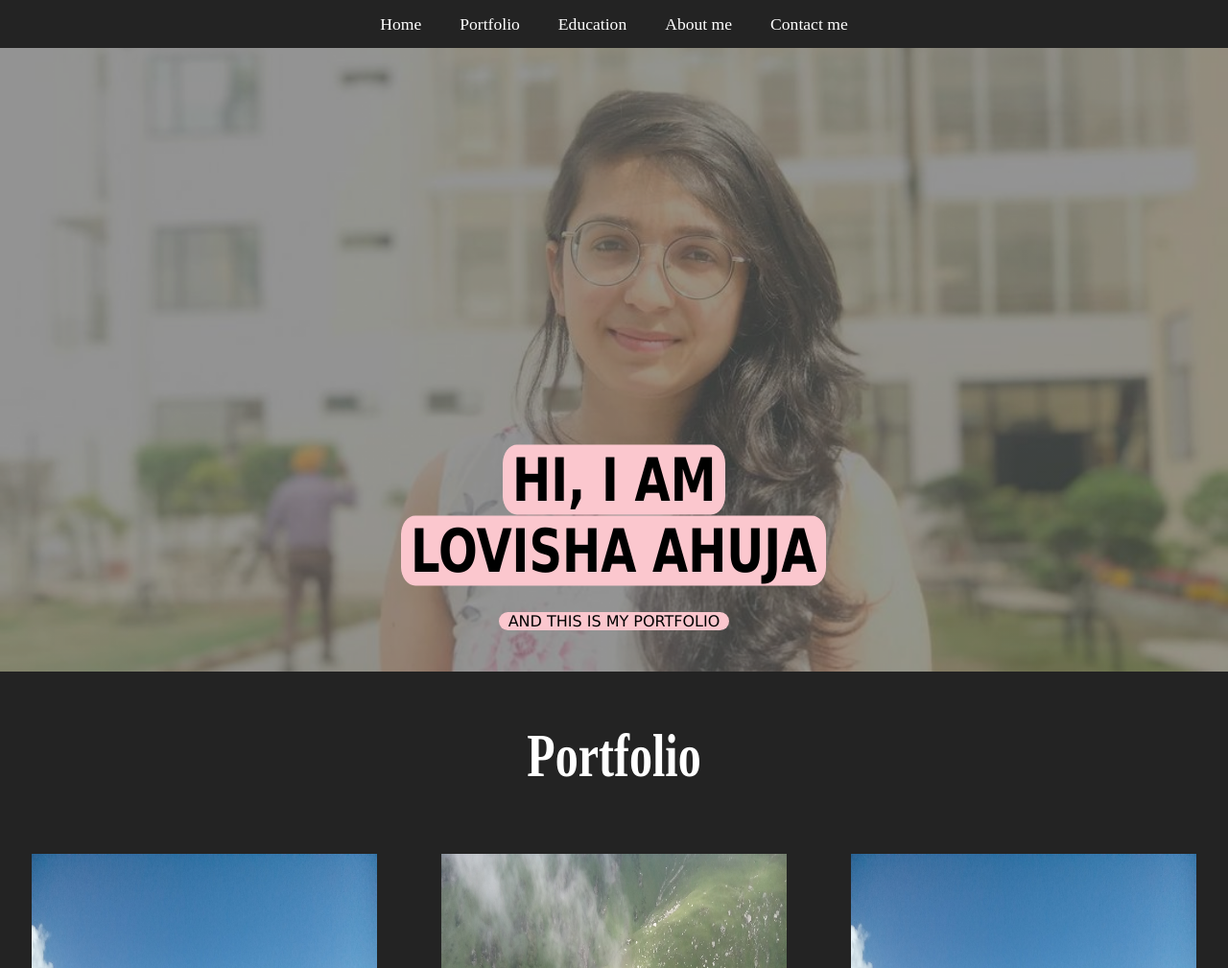
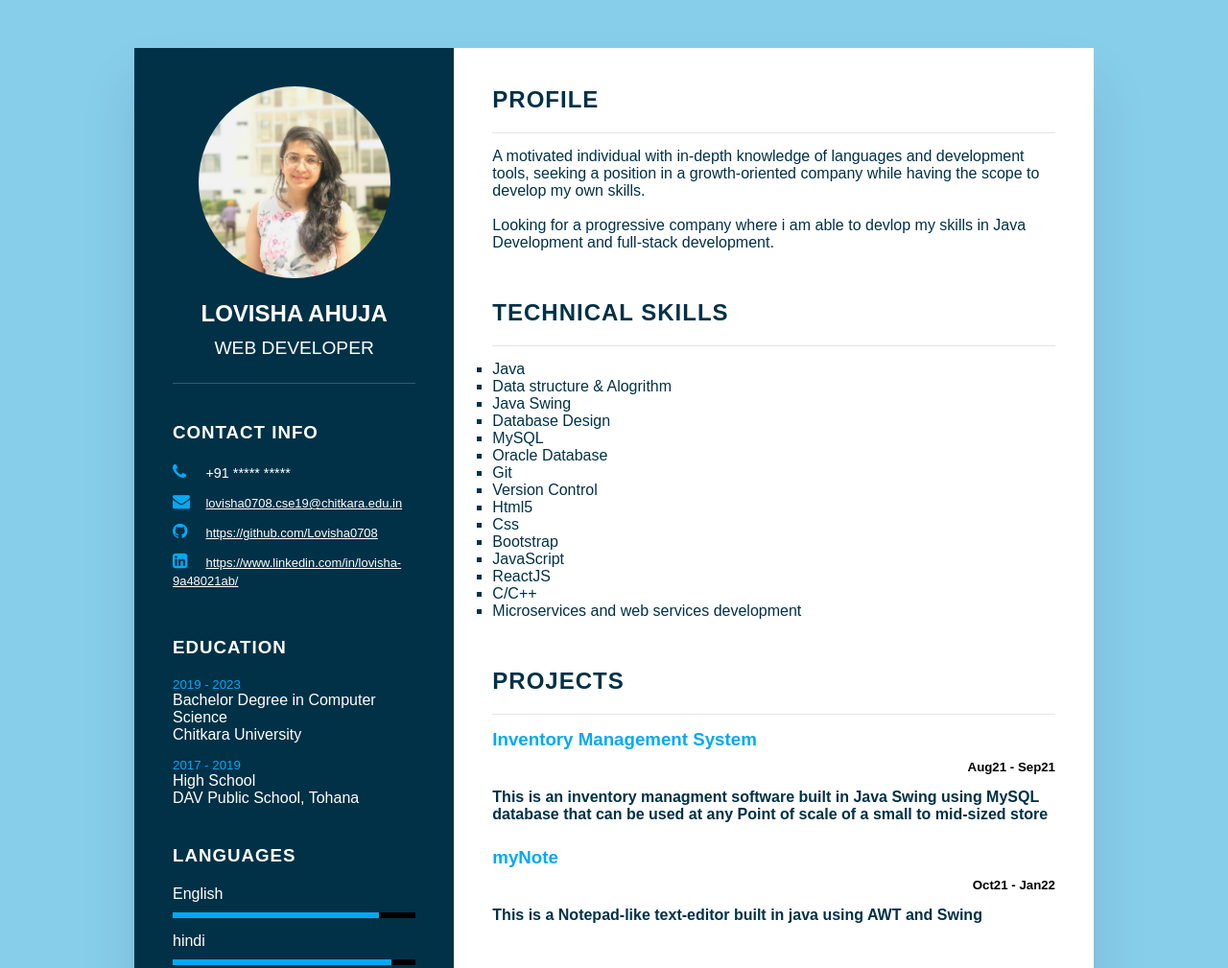
Before and after one commit to Lovisha0708/MyResume, a plain HTML site: page index.html in a window 1280 px wide. Shown: the top 1009 px of the page at 96% size. Drawn offline with Linux system fonts and the light colour scheme.

Commit message:
updating files

```diff
--- a/index.html
+++ b/index.html
@@ -4,98 +4,118 @@
     <meta charset="UTF-8">
     <meta http-equiv="X-UA-Compatible" content="IE=edge">
     <meta name="viewport" content="width=device-width, initial-scale=1.0">
-  <title>Portfolio using HTML and CSS</title>
+    <title>CV</title>
+    <link rel="stylesheet" href="https://cdnjs.cloudflare.com/ajax/libs/font-awesome/4.7.0/css/font-awesome.css" integrity="sha512-5A8nwdMOWrSz20fDsjczgUidUBR8liPYU+WymTZP1lmY9G6Oc7HlZv156XqnsgNUzTyMefFTcsFH/tnJE/+xBg==" crossorigin="anonymous" referrerpolicy="no-referrer" />
     <link rel="stylesheet" href="style.css">
 </head>
 <body>
-
-  <nav id="Home" class="navbar">
-    <ul><li><a href="#home">Home</a></li>
-      <li><a href="#portfolio">Portfolio</a></li>
-      <li><a href="#education">Education</a></li>
-      <li><a href="#about">About me</a></li>
-      <li><a href="#contact">Contact me</a></li>
+    <div class="container">
+        <div class="left_side">
+            <div class="profileText">
+                <div class="imgBx">
+                    <img src="lovisha.jpg">
+                </div>
+                <h2>Lovisha Ahuja <br><span>Web Developer</span></h2>
+            </div>
+            <div class="contactInfo">
+                <h3 class="title">Contact Info</h3>
+                <ul>
+                    <li>
+                        <span class="icon"><i class="fa fa-phone" aria-hidden="true"></i></span>
+                        <span class="text">+91 ***** *****</span>
+                    </li>
+                    <li>
+                        <span class="icon"><i class="fa fa-envelope" aria-hidden="true"></i></span>
+                        <span class="text"><a href="">lovisha0708.cse19@chitkara.edu.in</a></span>
+                    </li>
+                    <li>
+                        <span class="icon"><i class="fa fa-github" aria-hidden="true"></i></span>
+                        <span class="text"><a href="https://github.com/Lovisha0708">https://github.com/Lovisha0708</a></span>
+                    </li>
+                    <li>
+                        <span class="icon"><i class="fa fa-linkedin-square" aria-hidden="true"></i></span>
+                        <span class="text"><a href="">https://www.linkedin.com/in/lovisha-9a48021ab/</a></span>
+                    </li>
                 </ul>
-  </nav>
-  <section id="home">
-    <br><br><br><br><br><br><br><br><br><br><br><br><br><br><br><br><br><br><br><br><br>
-    <h1 class="heading">HI, I AM</h1><br>
-    <h1 class="heading">LOVISHA AHUJA</h1>
-    <br><br>
-    <p class="head">AND THIS IS MY PORTFOLIO</p>
-  </section>
-  <section id="portfolio">
-    <h1 class="heading1">Portfolio</h1>
-    <div class="gallery">
-      <img src="1.jpg" alt="">
-      <img src="2.jpg" alt="">
-      <img src="1.jpg" alt="">
-      <img src="2.jpg" alt="">
-      <img src="1.jpg" alt="">
-      <img src="2.jpg" alt="">
             </div>
-  </section>
-  <section id="education">
-    <h1 class="heading1">Education</h1>
-    <div class="coloum">
-    <div class="box">
-      <h2>Bachelors in computer science</h2>
-      <p>Lorem ipsum dolor, sit amet consectetur adipisicing elit. Nobis numquam
-         aspernatur itaque minus quia minima delectus cupiditate eveniet rerum quos!
-          Inventore veniam rerum quasi dolorum iure, ut aliquam. Ea, numquam?</p>
-    </div>
-    <div class="box">
-      <h2>Bachelors in computer science</h2>
-      <p>Lorem ipsum dolor, sit amet consectetur adipisicing elit. Nobis numquam
-         aspernatur itaque minus quia minima delectus cupiditate eveniet rerum quos!
-          Inventore veniam rerum quasi dolorum iure, ut aliquam. Ea, numquam?</p>
-    </div>
-    <div class="box">
-      <h2>Bachelors in computer science</h2>
-      <p>Lorem ipsum dolor, sit amet consectetur adipisicing elit. Nobis numquam
-         aspernatur itaque minus quia minima delectus cupiditate eveniet rerum quos!
-          Inventore veniam rerum quasi dolorum iure, ut aliquam. Ea, numquam?</p>
+            <div class="education">
+                <h3 class="title">EDUCATION</h3>
+                <ul>
+                    <li>
+                        <h5>2019 - 2023</h5>
+                        <h4>Bachelor Degree in Computer Science</h4>
+                        <h4>Chitkara University</h4>
+                    </li>
+                    <li>
+                        <h5>2017 - 2019</h5>
+                        <h4>High School</h4>
+                        <h4>DAV Public School, Tohana</h4>
+                    </li>
+                </ul>
+                <div class="language">
+                    <h3 class="title">LANGUAGES</h3>
+                    <ul>
+                        <li>
+                    <span class="text">English</span>
+                    <span class="percent">
+                        <div style="width: 85%;"></div>
+                    </span>
+                </li>
+                <li>
+                    <span class="text">hindi</span>
+                    <span class="percent">
+                        <div style="width: 90%;"></div>
+                    </span>
+                </li>
+                </ul>
                  </div>
             </div>
-  </section>
-  <section id="about">
-    <h1 class="heading1" id="aboutH">About me</h1>
+        </div>
+
+        <div class="right_side">
             <div class="about">
-      <img src="lovisha.jpg" alt="My pic">
-      <div class="name">
-        <h2>I'm Lovisha Ahuja</h2>
-        <p>Lorem ipsum, dolor sit amet consectetur adipisicing elit.
-           Dolore, reprehenderit ut quidem harum similique voluptatem
-           praesentium soluta, rem ducimus dolores odit accusantium cum qui
-           aliquam. Laboriosam excepturi velit vitae odit?Lorem ipsum, dolor
-           sit amet consectetur adipisicing elit. Obcaecati rerum repellat,
-           animi saepe minima tempore earum molestias neque praesentium
-           labore iste cupiditate molestiae culpa laborum dolore quo ducimus.
-           Blanditiis, velit?Lorem ipsum dolor sit amet consectetur adipisicing
-           elit. Tempore nostrum, nesciunt nihil similique, illum at, ullam
-           corporis enim laboriosam voluptatum molestiae vel quae aperiam saepe
-           obcaecati cumque ratione totam unde. Lorem ipsum dolor sit amet,
-           consectetur adipisicing elit. Facilis dolores omnis dolor voluptatem
-           , nam, nihil temporibus libero nostrum repellat voluptas ducimus!
-           Hic qui magnam voluptatum laudantium excepturi vitae odio omnis?
-           Lorem ipsum, dolor sit amet consectetur adipisicing elit. Eaque
-           tempore pariatur, quia debitis dolore odit distinctio inventore
-           suscipit error eveniet reiciendis dignissimos unde, itaque consequatur,
-           in architecto praesentium illum Lorem ipsum dolor sit amet consectetur
-           adipisicing elit. Quasi quo ut illum tempore autem quia quam qui mollitia
-           quis nobis, velit dolore ex, accusantium exercitationem distinctio corrupti
-           officia et eaque.</p>
+                <h2 class="title2">Profile</h2>
+                <p>A motivated individual with in-depth knowledge of languages and development tools, seeking a
+                    position in a growth-oriented company while having the scope to develop my own skills.
+                   <br><br> Looking for a progressive company where i am able to devlop my skills in Java Development and full-stack development.
+                </p>
+            </div>
+            <div class="skills">
+                <h2 class="title2">Technical Skills</h2>
+                  <ul>
+                      <li>Java</li>
+                      <li>Data structure & Alogrithm</li>
+                      <li>Java Swing</li>
+                      <li>Database Design</li>
+                      <li>MySQL</li>
+                      <li>Oracle Database</li>
+                      <li>Git</li>
+                      <li>Version Control</li>
+                      <li>Html5</li>
+                      <li>Css</li>
+                      <li>Bootstrap</li>
+                      <li>JavaScript</li>
+                      <li>ReactJS</li>
+                      <li>C/C++</li>
+                      <li>Microservices and web services development</li>
+                  </ul>
+            </div>
+            <div class="project">
+                <h2 class="title2">projects</h2>
+                <ul>
+                    <li>
+                        <h3>Inventory Management System</h3>
+                        <h5>Aug21 - Sep21</h5>
+                        <h4>This is an inventory managment software built in Java Swing using MySQL database that can be used at any Point of scale of a small to mid-sized store</h4>
+                    </li>
+                    <li>
+                        <h3>myNote</h3>
+                        <h5>Oct21 - Jan22</h5>
+                        <h4>This is a Notepad-like text-editor built in java using AWT and Swing</h4>
+                    </li>
+                </ul>
             </div>
         </div>
-  </section>
-  <section id="contact">
- <h1 class="heading1">Contact Me</h1>
-  <form action="" class="form">
-   <input type="text" name="name" class="input" placeholder="Enter your Name">
-   <input type="email" name="email" class="input" placeholder="Enter your E-mail">
-   <textarea name="message" id="message" rows="20" cols="70" placeholder="Enter your message"></textarea>
-   <input type="submit" value="Submit" id="submit">
-  </form>
-  </section>
+    </div>
 </body>
 </html>
--- a/style.css
+++ b/style.css
@@ -1,207 +1,199 @@
 *{
     margin: 0;
     padding: 0;
+    box-sizing: border-box;
+    font-family: sans-serif ;
 }
-html{
-    scroll-behavior: smooth;
+body{
+    background: skyblue;
+    display: flex;
+    justify-content: center;
+    align-items: center;
+    min-height: 100vh;
 }
-/* navbar*/
-.navbar {
-   display: flex;
-   justify-content: center;
-   height: 50px;
-   align-items: center;
-   position: relative;
+.container{
+    position: relative;
+    width: 100%;
+    max-width: 1000px;
+    min-height: 1000px;
+    background: #fff;
+    margin: 50px;
+    display: grid;
+    grid-template-columns: 1fr 2fr;
+    box-shadow: 0 35px 55px rgba(0,0,0,0.1);
 }
-.navbar::before{
-  content: " ";
-  position: absolute;
-  background-color: #000000dc;
-  height: 100%;
-  width: 100%;
-   z-index: -1;
+.container .left_side{
+    position: relative;
+    background: #003147;
+    padding:40px;
 }
-.navbar ul{
-    display: flex;
-    list-style: none;
-}
-.navbar ul li{
-    font-size: 1.1rem;
-}
-.navbar ul li a{
-    padding: 5px 20px;
-    text-decoration: none;
-    color: white;
-}
-.navbar ul li a:hover{
-    border-bottom: 2px solid white;
-}
-/*Home Section*/
-#home{
+.profileText{
+    position: relative;
     display: flex;
     flex-direction: column;
-    height: 650px;
-   justify-content: center;
+    justify-content: center;
+    align-items: center;
+    padding-bottom: 20px;
+    border-bottom: 1px solid rgba(255,255,255,0.2);
+}
+.profileText .imgBx{
+    position: relative;
+    width: 200px;
+    height: 200px;
+    border-radius: 50%;
+    overflow: hidden;
+}
+.profileText .imgBx img{
+    position:absolute;
+    top: 0;
+    left:0;
+    width: 100%;
+    height: 100%;
+    object-fit: cover;
+}
+.profileText h2{
+    color: #fff;
+    font-size: 1.5em;
+    margin-top: 20px;
+    text-transform: uppercase;
+    text-align: center;
+    font-weight: 600;
+    line-height: 1.4em;
+}
+.profileText h2 span{
+    font-size: 0.8em;
+    font-weight: 300;
+}
+.contactInfo{
+    padding-top: 40px;
+}
+.title{
+    color:#fff;
+    text-transform: uppercase;
+    font-weight: 600;
+    letter-spacing: 1px;
+    margin-bottom: 20px;
     align-items: center;
 }
-#home::before{
-  content: " ";
-  position: absolute;
-  background:linear-gradient(rgba(0, 0, 0, 0.5), rgba(0, 0, 0, 0.5)), url('lovisha.jpg') no-repeat center center/cover;
-  top: 50px;
-  left: 0;
-  height: 650px;
-  width: 100%;
-   z-index: -1;
-   opacity: .8;
+.contactInfo ul{
+    position: relative;
 }
-#home:hover{
+.contactInfo ul li{
+    position: relative;
+    list-style: none;
+    margin:10px 0;
+    cursor: pointer;
+    color: #fff;
 
-    background-color: rgba(0, 0, 0, 0.5);
-    opacity: 0.9;
 }
-.heading{
-    color: black;
-    font-size: 3rem;
-    transform: scale(1,1.3);
-    text-align: center;
+.contactInfo ul li .icon{
+    display: inline-block;
+    width: 30px;
+    font-size: 18px;
+    color: #03a9f4;
 }
-.heading,.head{
-   font-family: Verdana, sans-serif,Montserrat;
-   background-color: #fbc7ce;
-   border-radius:15px;
-   padding-left: 10px;
-   padding-right: 10px;
-  position: relative;
-  bottom: 0px;
+.contactInfo ul li span{
+    color: #fff;
+    font-weight: 300;
+    font-size: 0.9em;
 }
-/*portfolio*/
-.heading1{
-    font-size: 3rem;
-    transform: scale(1,1.3);
-    text-align: center;
-    color: white;
-    margin: 60px;
+.contactInfo ul li a{
+    color: #fff;
+    font-weight: 300;
+    font-size: 0.9em;
 }
-#portfolio{
-    display: flex;
-    flex-direction: column;
-    background: #000000dc;
+.education{
+    padding-top: 40px;
 }
-.gallery{
-    display: flex;
-    justify-content: space-around;
-    flex-wrap: wrap;
-}
-.gallery img{
-    width: 360px;
-    height: 640px;
-    padding: 10px;
-    margin: 5px;
-}
-.gallery img:hover{
-    background-color: white;
-    cursor: pointer;
-}
-/*education*/
-#education{
-    display: flex;
-    flex-direction: column;
-    background-color: #000000dc;
-    color: white;
-}
-.coloum{
-    display: flex;
-   flex-direction:row;
-   padding-left:  100px; ;
-   margin-bottom: 5px;
-}
-.box{
-    padding:50px;
-    margin: 15px;
-    height: 200px;
-    width: 300px;
-    background-color: rgba(255, 255, 255, 0.1);
-    border-radius: 20px;
-}
-.box:hover{
-    transform: scale(1.1);
-}
-.box h2{
-    color: whitesmoke;
-    font-size: 2rem;
+.education ul{
+    list-style-type: none;
     margin-bottom: 40px;
 }
-/*About section*/
-#about{
-    display: flex;
-    flex-direction: column;
-    height: 600px;
+.education li{
+    margin-bottom: 15px;;
 }
-#aboutH{
-    color: black
+
+.education h5{
+    color: #03a9f4;
+    font-weight: 500;
+}
+.education h4:nth-child(2){
+    color: #fff;
+    font-weight: 500;
+}
+.education h4{
+    color: #fff;
+    font-weight: 300;
+}
+.language .percent{
+    position: relative;
+    width: 100%;
+    height:6px;
+    background: black;
+    display: block;
+    margin-top: 10px;
+}
+.language .percent div{
+    position: absolute;
+    top:0;
+    left: 0;
+    height: 100%;
+    background: #03a9f4;
+}
+.language ul{
+    list-style-type: none;
+}
+.language li{
+    margin-bottom: 15px;
+    color: #fff;
+}
+.container .right_side{
+    position: relative;
+    background: #fff;
+    padding:40px;
 }
 .about{
-    display: flex;
+    margin-bottom: 50px;
 }
-.about img{
-    width: 450px;
-    height: 350px;
-    padding: 10px 10px;
-    margin-left: 20px;
-    margin-right: 20px;
-    border-radius: 40px;
+.about:last-child{
+    margin-bottom: 0;
 }
-.about img:hover{
-    background-color: black;
-    cursor: pointer;
+.title2{
+    color:#003147;
+    text-transform: uppercase;
+    letter-spacing: 1px;
+    margin-bottom: 15px;
+    padding-bottom: 20px;
+    border-bottom: 1px solid rgba(0,0,0,0.1);
 }
-.name{
-    padding: 10px;
-   text-align: justify;
+p{
+    color: #003147;
 }
-.name h2{
-    font-size: 2.2rem;
-    margin-bottom: 10px;
+.skills ul{
+    margin-bottom: 50px;
+    list-style-type: square;
 }
-.name p{
-    font-size: 1.1rem;
+.skills ul li{
+    color: #003147;
 }
-/*Contact me*/
-#contact{
-    display: flex;
-    flex-direction: column;
-    background-color: #000000dc;
+.project ul{
+    list-style-type: none;
 }
-.form{
-    display: flex;
-    flex-direction: column;
-    align-items: center;
-    justify-content: center;
+.project ul li{
+    margin-bottom: 15px;;
 }
-.input{
-    padding: 15px 20px;
-    margin: 15px;
-    width: 35%;
-    border: none;
-    outline: none;
-    border-radius: 25px;
+.project ul li:nth-child(1){
+    margin-bottom: 25px;
 }
-#message{
-    margin:15px;
-    padding: 15px;
-    border-radius: 20px;
+.project ul h3{
+  color: #03a9f4;
+  margin-bottom: 10px;
+
 }
-#submit{
-    margin: 30px;
-    padding: 15px 20px;
-    width: 15%;
-    border-radius: 20px;
-    background-color: #000000dc;
-    color: whitesmoke;
-    border:none;
-    outline: none;
+.project ul h5{
+    text-align: end;
+    margin-bottom: 15px;
 }
-#submit:hover{
-    background-color: rgba(0, 0, 0, 0.5);
+.project ul h4{
+    color: #003147;
 }
```
Also changed, not shown: 1.jpg (deleted), 2.jpg (deleted). Lines whose indentation alone changed are shown as unchanged.
